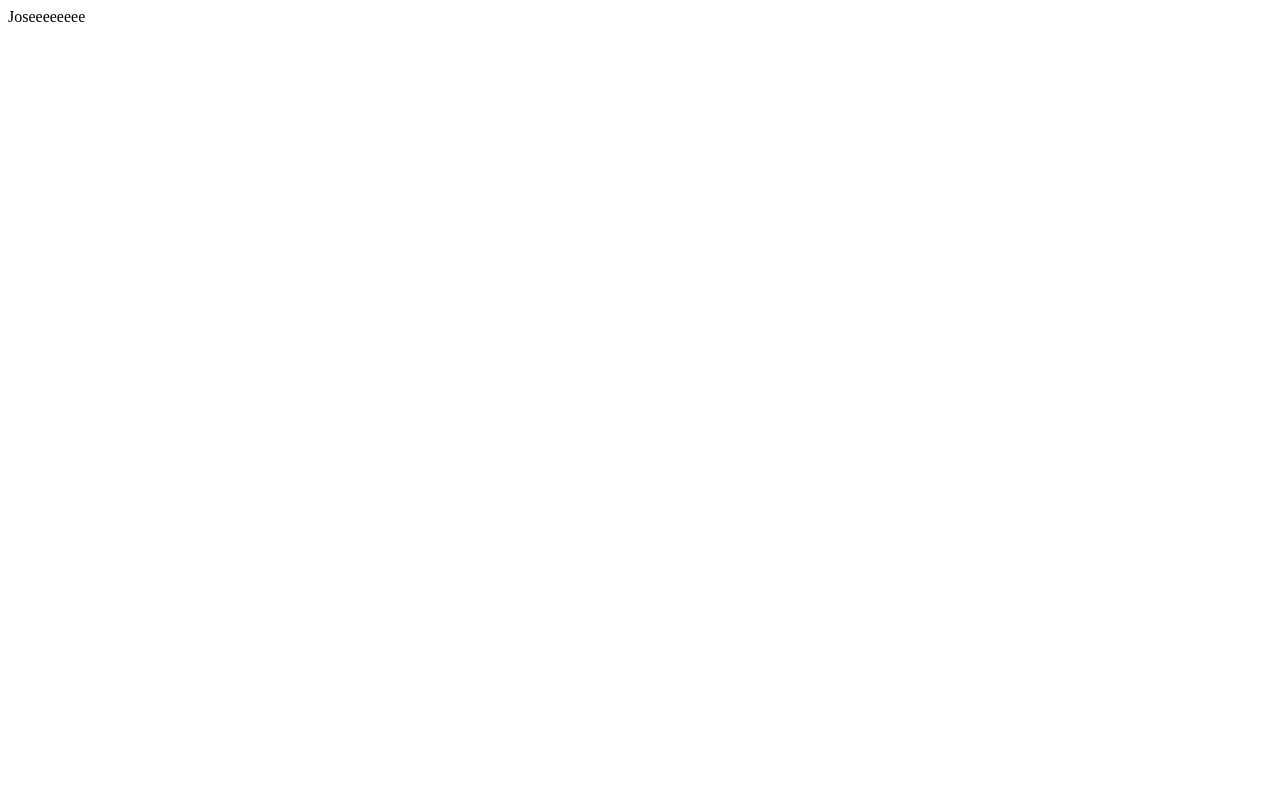
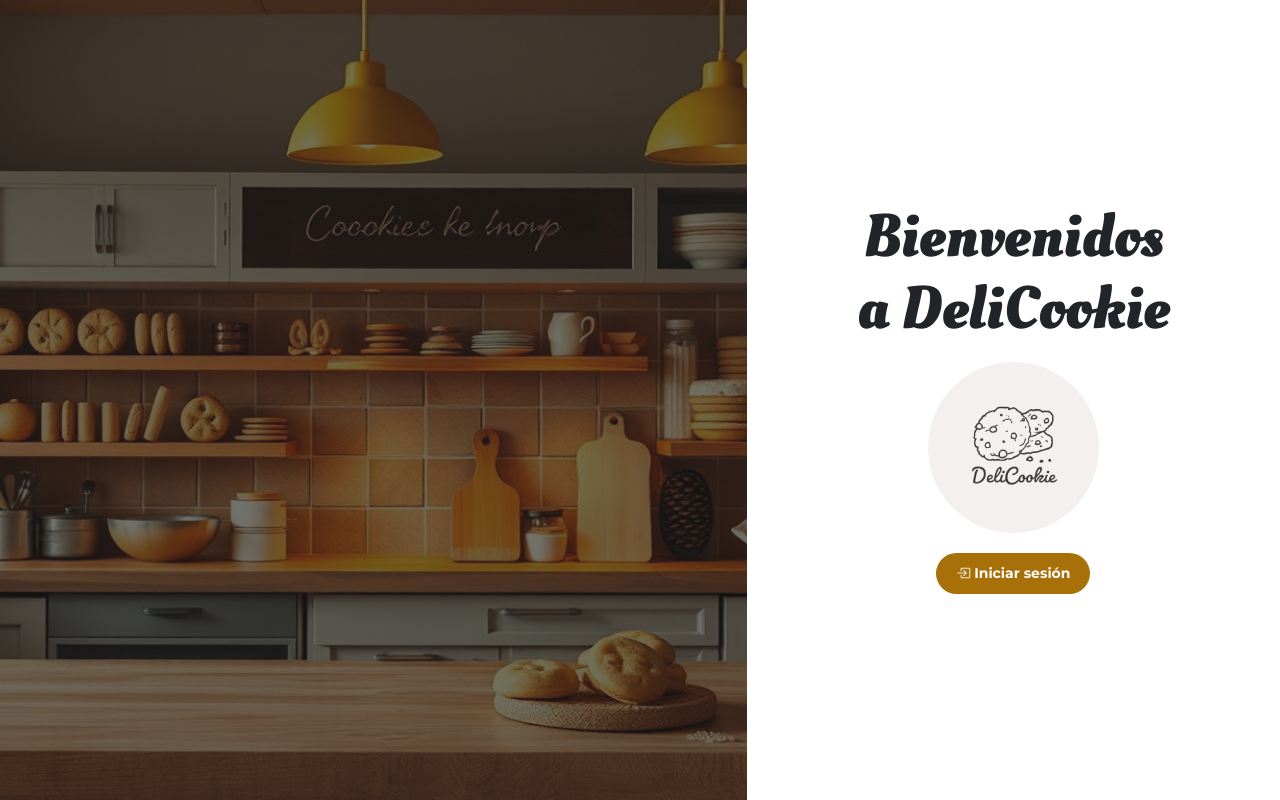
Before and after one commit to LaAlejandraDev/DonGalleto, a plain HTML site: page web/index.html in a window 1280 px wide. Drawn offline with nearby package versions, Linux system fonts and the light colour scheme.

Commit message:
Se agrega el diseño del inicio del sistema

```diff
--- /dev/null
+++ b/web/Css/indexInicio.css
@@ -0,0 +1,94 @@
+@import url('https://fonts.googleapis.com/css2?family=Montserrat:ital,wght@0,100..900;1,100..900&family=Oleo+Script:wght@400;700&family=Rubik:ital,wght@0,300..900;1,300..900&display=swap');
+
+* {
+    font-family: "Montserrat", sans-serif;
+}
+
+
+/* INICIO START */
+
+#inicioGalleteria .full-screen-img {
+    background-image: url('../Img/GalleteriaDonGalleto.png');
+    background-size: cover;
+    background-position: center;
+    height: 100vh;
+    display: flex;
+    align-items: center;
+    justify-content: center;
+    position: relative;
+}
+
+#inicioGalleteria .full-screen-img::before {
+    content: "";
+    position: absolute;
+    top: 0;
+    left: 0;
+    right: 0;
+    bottom: 0;
+    background: rgba(29, 29, 30, 0.622);
+    z-index: 1;
+}
+
+#inicioGalleteria .inicioG{
+    height: 100vh;
+    display: flex;
+    align-items: center;
+    justify-content: center;
+    position: relative;
+    z-index: 2;
+}
+
+#inicioGalleteria .card {
+    background-color: transparent;
+    border: none;
+}
+
+#inicioGalleteria h1{
+    font-family: "Oleo Script", system-ui;
+    font-size: 60px;
+}
+
+#inicioGalleteria img {
+    border-radius: 60%;
+    width: 150px;
+    object-fit: cover;
+}
+
+
+#inicioGalleteria .d-flex-center {
+    display: flex;
+    justify-content: center;
+    align-items: center;
+}
+
+#inicioGalleteria button {
+    background-color: #A87008;
+    border: none;
+    font-weight: 700;
+    font-size: 14px;
+    padding: 10px 20px;
+    border-radius: 50px;
+    margin: 0 auto;
+    display: block;
+    transition: all 0.3s ease-in-out;
+}
+
+#inicioGalleteria button:hover {
+    border: 1px solid #A87008;
+    background-color: transparent;
+    font-weight: 700;
+    color: #A87008;
+    transform: scale(1.1);
+}
+
+
+@media (max-width: 992px) {
+    #inicioGalleteria .full-screen-img {
+        display: none;
+    }
+
+    #inicioGalleteria .inicioG {
+        height: auto;
+    }
+}
+/* INICIO END */
--- a/web/index.html
+++ b/web/index.html
@@ -1,16 +1,43 @@
 <!DOCTYPE html>
-<!--
-Click nbfs://nbhost/SystemFileSystem/Templates/Licenses/license-default.txt to change this license
-Click nbfs://nbhost/SystemFileSystem/Templates/JSP_Servlet/Html.html to edit this template
--->
 <html>
+
 <head>
-        <title>TODO supply a title</title>
+    <title>Inicio</title>
     <meta charset="UTF-8">
     <meta name="viewport" content="width=device-width, initial-scale=1.0">
+    <meta name="Author" content="Alejandra Hernandez Sauceda" />
+    <link href="https://cdn.jsdelivr.net/npm/bootstrap@5.3.2/dist/css/bootstrap.min.css" rel="stylesheet"
+        integrity="sha384-T3c6CoIi6uLrA9TneNEoa7RxnatzjcDSCmG1MXxSR1GAsXEV/Dwwykc2MPK8M2HN" crossorigin="anonymous" />
+    <script src="https://cdn.jsdelivr.net/npm/bootstrap@5.3.2/dist/js/bootstrap.bundle.min.js"
+        integrity="sha384-C6RzsynM9kWDrMNeT87bh95OGNyZPhcTNXj1NW7RuBCsyN/o0jlpcV8Qyq46cDfL"
+        crossorigin="anonymous"></script>
+    <link rel="stylesheet" href="https://cdn.jsdelivr.net/npm/bootstrap-icons@1.11.1/font/bootstrap-icons.css" />
+    <link rel="stylesheet" href="Css/indexInicio.css" />
+    <link rel="icon" type="image/png" href="Img/DeliCookieTransparent.png">
 </head>
+
 <body>
-        <div>Joseeeeeeee
+    <div class="container-fluid" id="inicioGalleteria">
+        <div class="row">
+            <div class="col-md-12 col-lg-7 full-screen-img">
+            </div>
+            <div class="col-md-12 col-lg-5 col-12 p-5 inicioG">
+                <div class="card p-5 w-100 bg-transparent">
+                    <div class="row">
+                        <div class="col-md-12 col-lg-12 col-xl-12 d-flex justify-content-center align-items-center flex-column text-center">
+                            <h1 class="mb-3 fw-bold">Bienvenidos a DeliCookie</h1>
+                            <img src="./Img/DeliCookieWhite.png" alt="Logo" class="img-fluid w-50 mb-3">
+                        </div>
+                        <div class="col-12 col-md-12 col-lg-12 col-xl-12 d-flex justify-content-center">
+                            <button class="btn btn-primary n m-1" onclick="window.location.href='./users.html';">
+                                <i class="bi bi-box-arrow-in-right"></i> Iniciar sesión
+                            </button>
+                        </div>
+                    </div>
+                </div>
+            </div>
+        </div>
     </div>
 </body>
+
 </html>
```
Also changed, not shown: web/users.html (+0 -4 lines), web/Img/DeliCookieTransparent.png (added), web/Img/DeliCookieWhite.png (added), web/Img/GalleteriaDonGalleto.png (added), web/Img/donGalletoInicio.jpg (added). Lines whose indentation alone changed are shown as unchanged.
